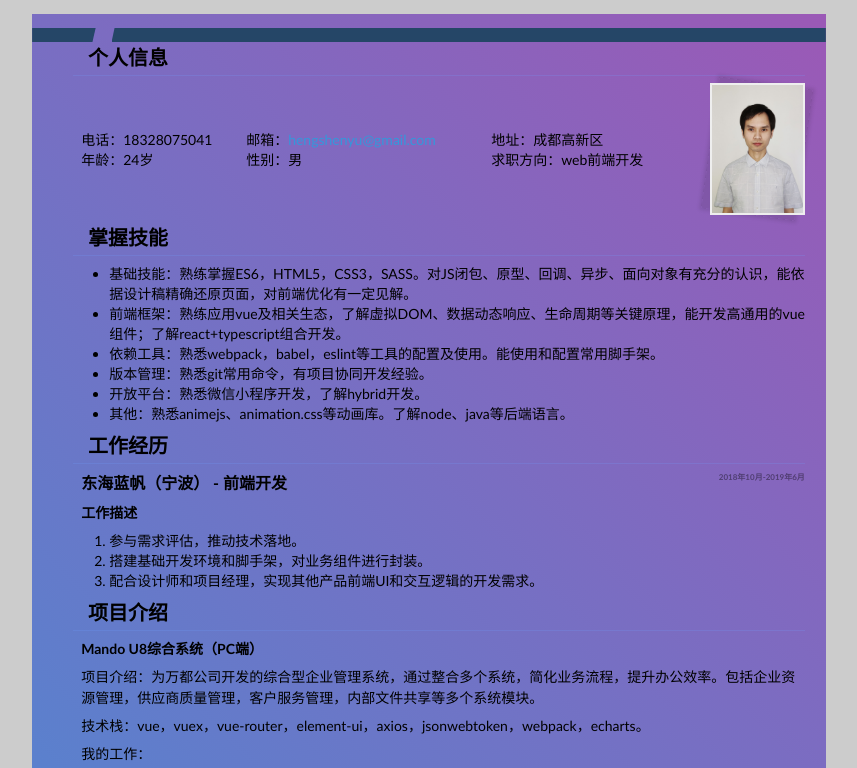
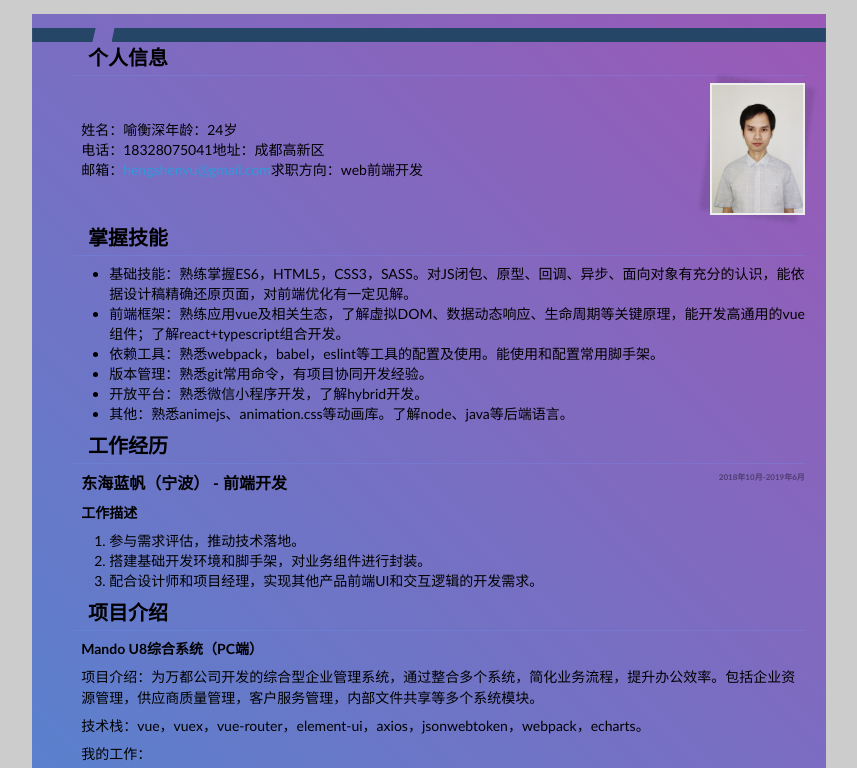
Before and after one commit to yuhengshen/yuhengshen.github.io, a React app: page resume/index.html in a window 1280 px wide. Shown: the top 768 px of the page, without its empty margins (211-1068 px from the left). Built offline with nearby package versions, Linux system fonts and the light colour scheme; no server answers; a web font is replaced by a local one.

Commit message:
Update index.html

```diff
--- a/resume/index.html
+++ b/resume/index.html
@@ -22,15 +22,11 @@
                 个人信息
             </h1>
             <div style="position: relative">
-                <div class="pc" style="flex: 1;">
-                    <div class="info__item"><span>电话：18328075041</span><span>邮箱：<a
-                                href="mailto:hengshenyu@gmail.com">hengshenyu@gmail.com</a></span>
-                        <span>地址：成都高新区</span></div>
-                    <div class="info__item"><span>年龄：24岁</span><span>性别：男</span><span>求职方向：web前端开发</span></div>
-                </div>
-                <div class="mobile">
-                    <span>18328075041 | </span><span>hengshenyu@gmail.com | </span><span>四川自贡 | </span><span>24岁 |
-                    </span><span>男 | </span><span>Web前端开发</span>
+                <div class="info__column-wrapper">
+                    <div class="info__column"><span>姓名：喻衡深</span><span>年龄：24岁</span></div>
+                    <div class="info__column"><span>电话：18328075041</span><span>地址：成都高新区</span></div>
+                    <div class="info__column"><span>邮箱：<a
+                        href="mailto:hengshenyu@gmail.com">hengshenyu@gmail.com</a></span><span>求职方向：web前端开发</span></div>
                 </div>
                 <div class="avatar"></div>
             </div>
```
